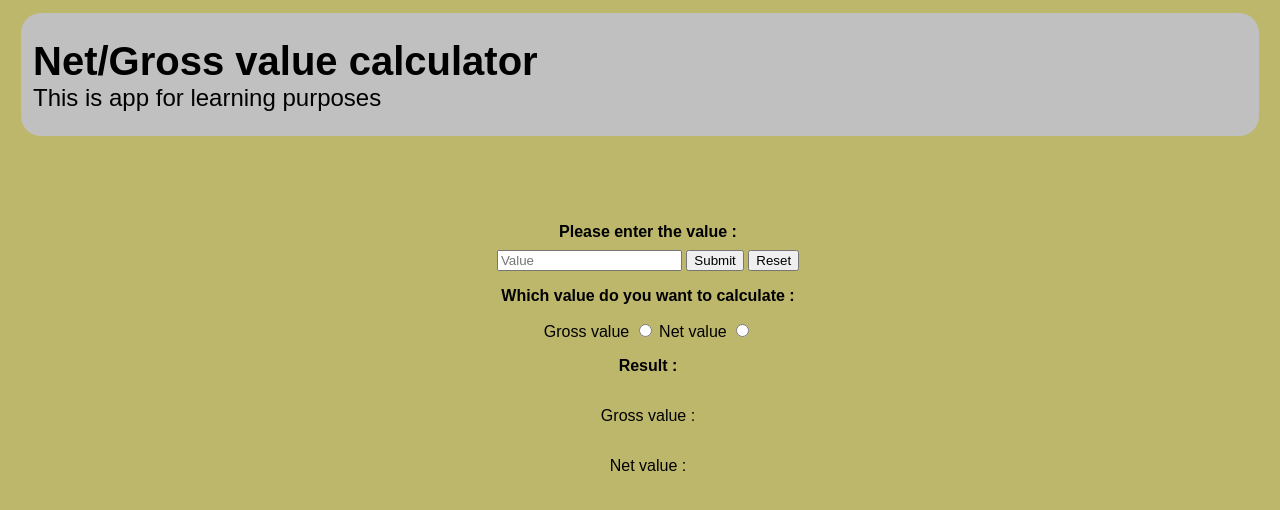
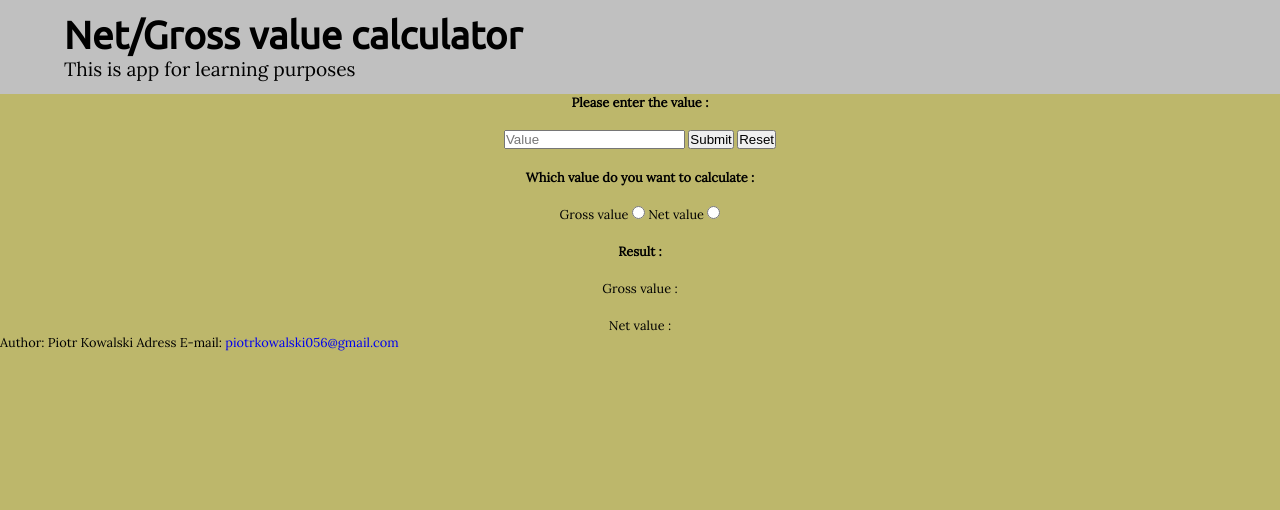
Before and after one commit to Piotr-code-tech/learning-app, a plain HTML site: page src/index.html in a window 1280 px wide. Drawn offline with Linux system fonts and the light colour scheme.

Commit message:
added footer and some changes in html and css file

```diff
--- a/src/index.html
+++ b/src/index.html
@@ -3,6 +3,7 @@
 <head>
     <meta charset="UTF-8">
     <link rel="stylesheet" href="style.css">
+    <link rel="stylesheet" href="https://fonts.googleapis.com/css?family=Ubuntu|Lora">
     <title>Net/Gross value calculator</title>
 </head>
 <body>
@@ -13,7 +14,7 @@
 
 <div class="calculator">
         <div>
-            <p class="ipt-head">Please enter the value :</p>
+            <p class="impt-head">Please enter the value :</p>
         </div>
         <div>
             <input type="number" name="value" id="value" min="1" placeholder="Value" required>
@@ -29,17 +30,21 @@
             <label for="n_value">Net value</label>
             <input type="radio" name="out_value" id="n_value" value="n_value">
         </div>
-        <div>
-            <p class="rslt-head">Result :</p>
+        <div class="rslt-head">
+            <p>Result :</p>
         </div>
-        <div>
+        <div class="out-gross">
             <p>Gross value :</p>
             <span class="gross"></span>
         </div>
-        <div>
+        <div class="out-net">
             <p>Net value :</p>
             <span class="net"></span>
         </div>
 </div>
+<footer>
+    <span>Author: Piotr Kowalski</span>
+    <span>Adress E-mail: <a href="mailto:piotrkowalski056@gmail.com" class="email">piotrkowalski056@gmail.com</a></span>
+</footer>
 </body>
 </html>
--- a/src/style.css
+++ b/src/style.css
@@ -1,43 +1,45 @@
+*{
+margin: 0;
+padding: 0;
+}
 
 body{
-font-family: Arial;
-font-size: 100%;
+font-family: Lora, serif;
+font-size: 1vw;
 background-color: darkkhaki;
 }
-
 .main-head{
 display: flex;
 flex-direction: column;
-border-radius: 20px;
 background-color: silver;
-margin: 1% 1% 1%;
 }
 
 .main-head h1{
-font-size: 250%;
+font-size: 3vw;
+font-family: Ubuntu, sans-serif;
 margin-bottom: 0;
-margin-left: 1%;
+margin-top: 1%;
+margin-left: 5%;
 }
 
 .main-head p{
-font-size: 150%;
-margin-top: 0;
-margin-left: 1%;
+font-size: 1.5vw;
+margin-top: 0%;
+margin-bottom: 1%;
+margin-left: 5%;
 }
 
 .calculator{
     display: flex;
     flex-direction: column;
-    height: 50vh;
+    height: 30vh;
     align-items: center;
-    justify-content: center;
+    justify-content: space-between;
     width: 100vw;
 }
 
-.ipt-head{
+.impt-head{
 font-weight: bold;
-/*border: 1px solid red;*/
-margin-bottom: 5%;
 }
 
 .chse-head{
@@ -47,3 +49,7 @@ font-weight: bold;
 .rslt-head{
 font-weight: bold;
 }
+
+.email{
+text-decoration: none;
+}
```
